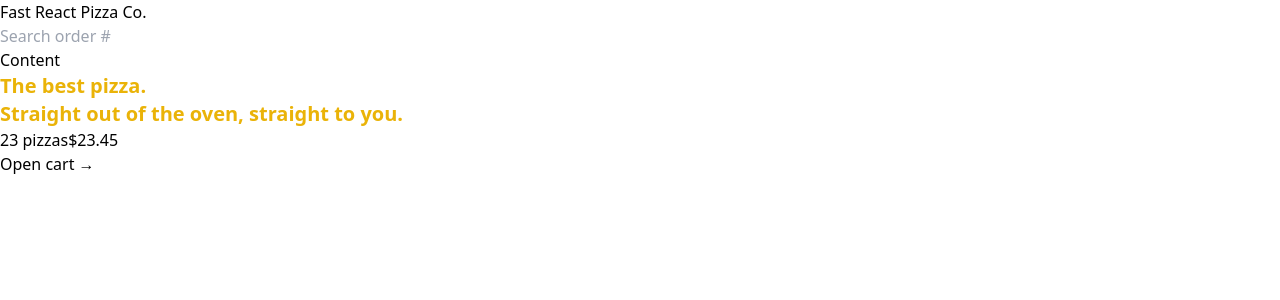
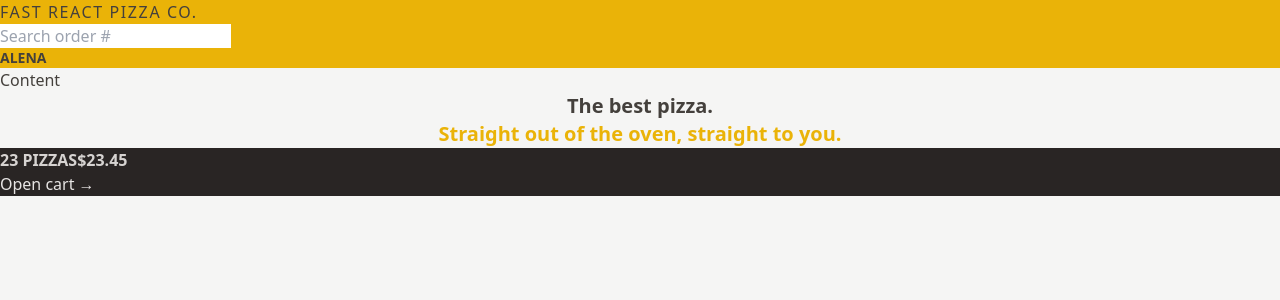
Before and after one commit to ExuLu/fast-react-pizza, a React (Vite) app: page / in a window 1280 px wide. Shown: the top 300 px of the page. Built offline with nearby package versions, Linux system fonts and the light colour scheme.

Commit message:
feat: create Username component, add styles

```diff
--- a/index.html
+++ b/index.html
@@ -1,4 +1,4 @@
-<!DOCTYPE html>
+<!doctype html>
 <html lang="en">
   <head>
     <meta charset="UTF-8" />
@@ -6,7 +6,7 @@
     <meta name="viewport" content="width=device-width, initial-scale=1.0" />
     <title>Fast React Pizza Co.</title>
   </head>
-  <body>
+  <body class="bg-stone-100 text-stone-700">
     <div id="root"></div>
     <script type="module" src="/src/main.jsx"></script>
   </body>
--- a/src/UI/Header.jsx
+++ b/src/UI/Header.jsx
@@ -1,12 +1,16 @@
 import { Link } from 'react-router-dom';
 import SearchOrder from '../features/order/SearchOrder';
+import Username from '../features/user/Username';
 
 const Header = () => {
   return (
-    <header>
-      <Link to='/'>Fast React Pizza Co.</Link>
+    <header className='bg-yellow-500 uppercase'>
+      <Link className='tracking-widest' to='/'>
+        Fast React Pizza Co.
+      </Link>
 
       <SearchOrder />
+      <Username />
     </header>
   );
 };
--- a/src/UI/Home.jsx
+++ b/src/UI/Home.jsx
@@ -1,10 +1,12 @@
 function Home() {
   return (
     <div>
-      <h1 className='text-xl font-semibold text-yellow-500'>
+      <h1 className='text-center text-xl font-semibold'>
         The best pizza.
         <br />
-        Straight out of the oven, straight to you.
+        <span className='text-yellow-500'>
+          Straight out of the oven, straight to you.
+        </span>
       </h1>
     </div>
   );
--- a/src/features/cart/CartOverview.jsx
+++ b/src/features/cart/CartOverview.jsx
@@ -1,15 +1,15 @@
 import { Link } from 'react-router-dom';
 
-function CartOverview() {
+const CartOverview = () => {
   return (
-    <div>
-      <p>
+    <div className='bg-stone-800 text-stone-200'>
+      <p className='font-semibold uppercase text-stone-300'>
         <span>23 pizzas</span>
         <span>$23.45</span>
       </p>
       <Link to='/cart'>Open cart &rarr;</Link>
     </div>
   );
-}
+};
 
 export default CartOverview;
--- /dev/null
+++ b/src/features/user/Username.jsx
@@ -0,0 +1,5 @@
+const Username = () => {
+  return <div className='text-sm font-semibold'>Alena</div>;
+};
+
+export default Username;
```
